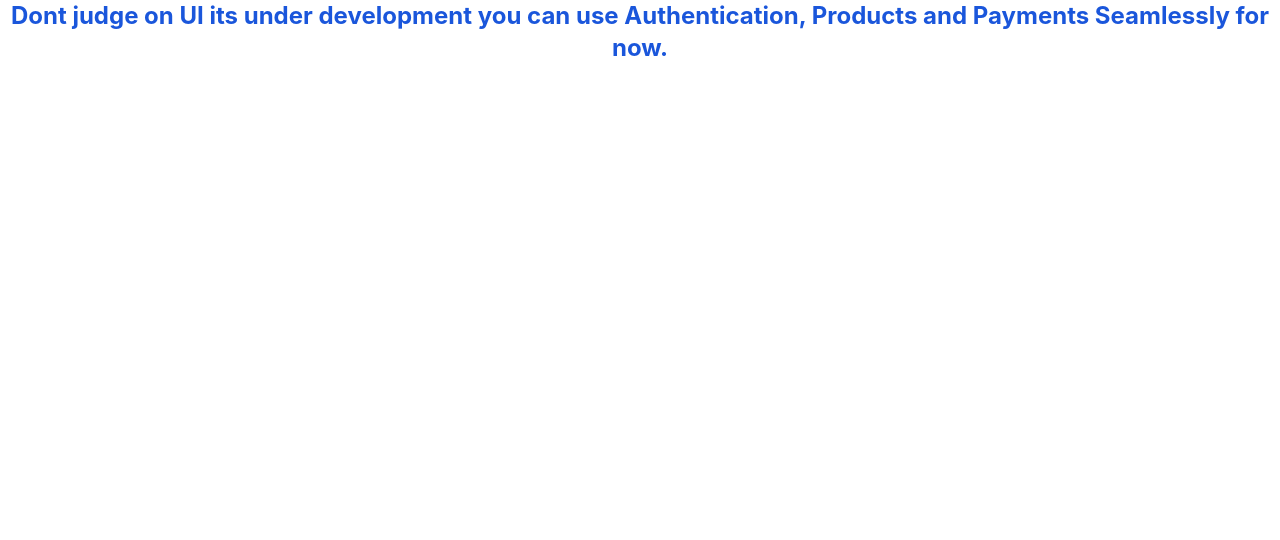
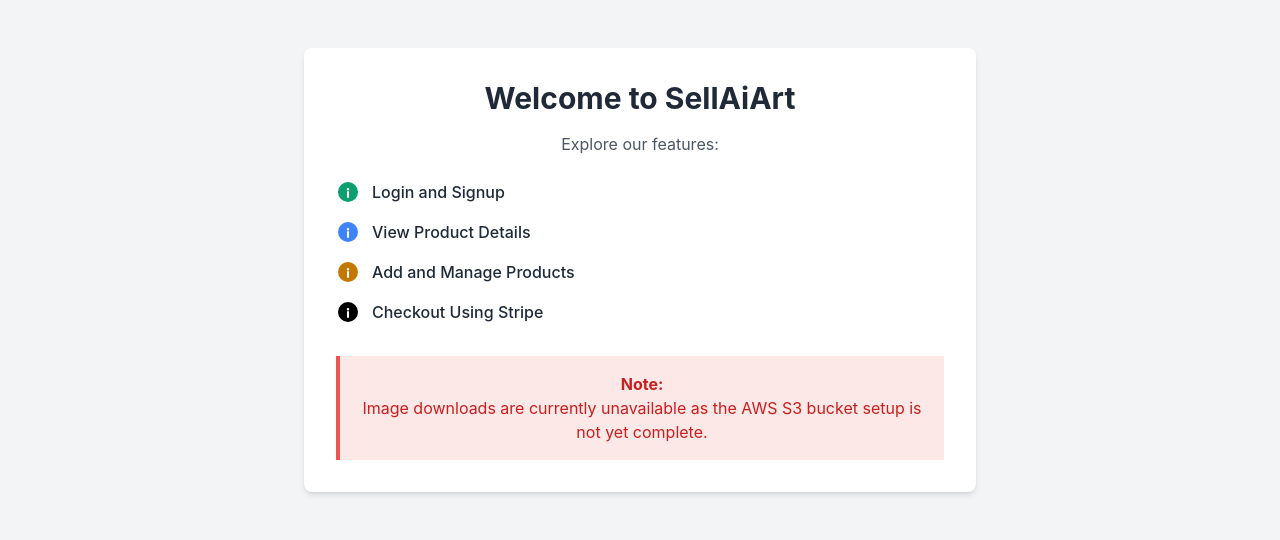
Before and after one commit to yogesh-bhandare/SellAIArt, a Django app: page / in a window 1280 px wide. Shown: the part 64-604 px from the top of the page. Run offline with Django 5.2, Linux system fonts and the light colour scheme; some libraries are stand-ins or nearby versions.

Commit message:
Fixed Ui

```diff
--- a/src/templates/home.html
+++ b/src/templates/home.html
@@ -1,7 +1,54 @@
 {% extends "base.html" %}
 
 {% block content %}
-<div>
-    <h1 class="font-bold text-2xl text-center text-blue-700">Dont judge on UI its under development you can use Authentication, Products and Payments Seamlessly for now.</h1>
+<div class="bg-gray-100">
+
+    <div class="min-h-screen flex flex-col justify-center items-center py-12">
+
+      <!-- Header Section -->
+      <div class="bg-white shadow-md rounded-lg p-8 text-center max-w-2xl w-full">
+        <h1 class="text-3xl font-bold text-gray-800 mb-4">Welcome to SellAiArt</h1>
+        <p class="text-gray-600 mb-6">Explore our features:</p>
+
+        <!-- Features Section -->
+        <ul class="text-left space-y-4">
+          <li class="flex items-center">
+            <svg class="w-6 h-6 text-green-500 mr-3" xmlns="http://www.w3.org/2000/svg" viewBox="0 0 24 24" fill="currentColor">
+              <path fill-rule="evenodd" d="M12 2a10 10 0 100 20 10 10 0 000-20zm1 10a1 1 0 10-2 0v5a1 1 0 102 0v-5zm-1-4a1.25 1.25 0 100 2.5 1.25 1.25 0 000-2.5z" clip-rule="evenodd" />
+            </svg>
+            <span class="text-gray-800 font-medium">Login and Signup</span>
+          </li>
+
+          <li class="flex items-center">
+            <svg class="w-6 h-6 text-blue-500 mr-3" xmlns="http://www.w3.org/2000/svg" viewBox="0 0 24 24" fill="currentColor">
+              <path fill-rule="evenodd" d="M12 2a10 10 0 100 20 10 10 0 000-20zm1 10a1 1 0 10-2 0v5a1 1 0 102 0v-5zm-1-4a1.25 1.25 0 100 2.5 1.25 1.25 0 000-2.5z" clip-rule="evenodd" />
+            </svg>
+            <span class="text-gray-800 font-medium">View Product Details</span>
+          </li>
+
+          <li class="flex items-center">
+            <svg class="w-6 h-6 text-yellow-500 mr-3" xmlns="http://www.w3.org/2000/svg" viewBox="0 0 24 24" fill="currentColor">
+              <path fill-rule="evenodd" d="M12 2a10 10 0 100 20 10 10 0 000-20zm1 10a1 1 0 10-2 0v5a1 1 0 102 0v-5zm-1-4a1.25 1.25 0 100 2.5 1.25 1.25 0 000-2.5z" clip-rule="evenodd" />
+            </svg>
+            <span class="text-gray-800 font-medium">Add and Manage Products</span>
+          </li>
+
+          <li class="flex items-center">
+            <svg class="w-6 h-6 text-purple-500 mr-3" xmlns="http://www.w3.org/2000/svg" viewBox="0 0 24 24" fill="currentColor">
+              <path fill-rule="evenodd" d="M12 2a10 10 0 100 20 10 10 0 000-20zm1 10a1 1 0 10-2 0v5a1 1 0 102 0v-5zm-1-4a1.25 1.25 0 100 2.5 1.25 1.25 0 000-2.5z" clip-rule="evenodd" />
+            </svg>
+            <span class="text-gray-800 font-medium">Checkout Using Stripe</span>
+          </li>
+        </ul>
+
+        <!-- Warning Section -->
+        <div class="mt-8 bg-red-100 border-l-4 border-red-500 text-red-700 p-4" role="alert">
+          <p class="font-bold">Note:</p>
+          <p>Image downloads are currently unavailable as the AWS S3 bucket setup is not yet complete.</p>
+        </div>
+
+      </div>
+    </div>
+
 </div>
 {% endblock content %}
```
